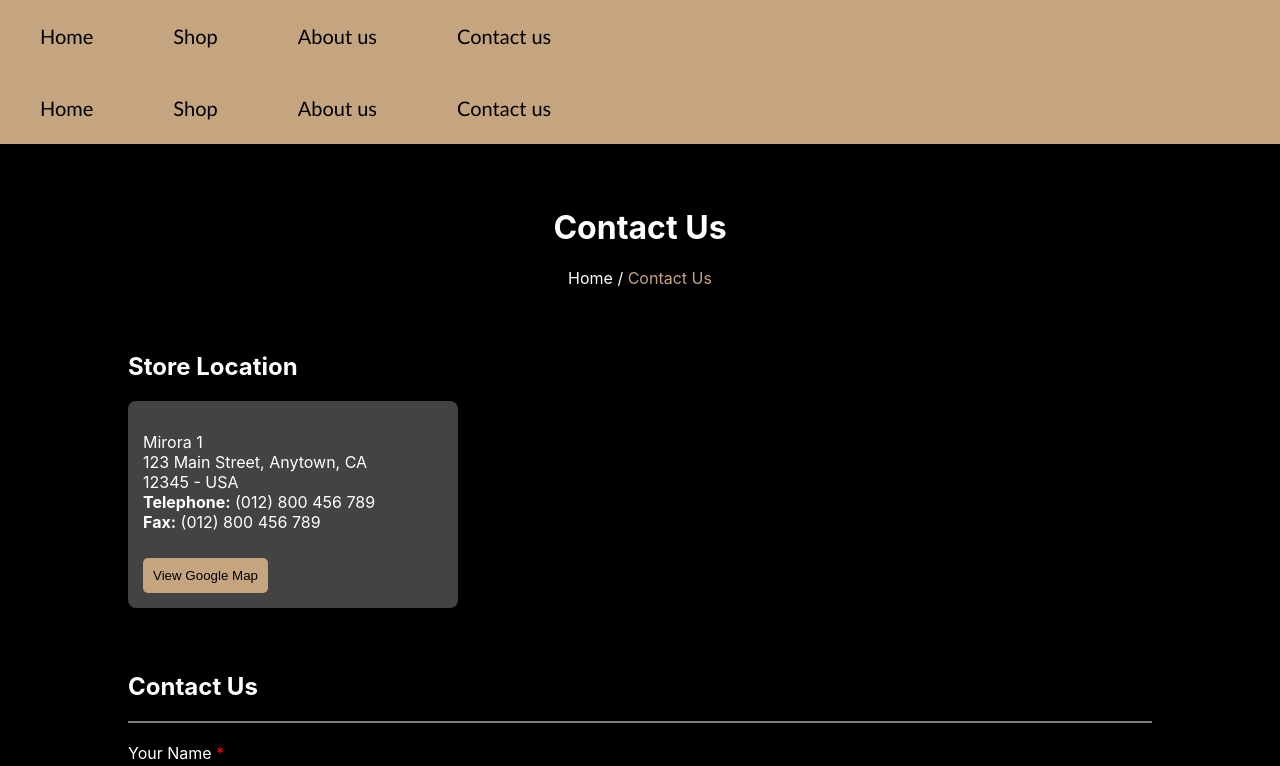
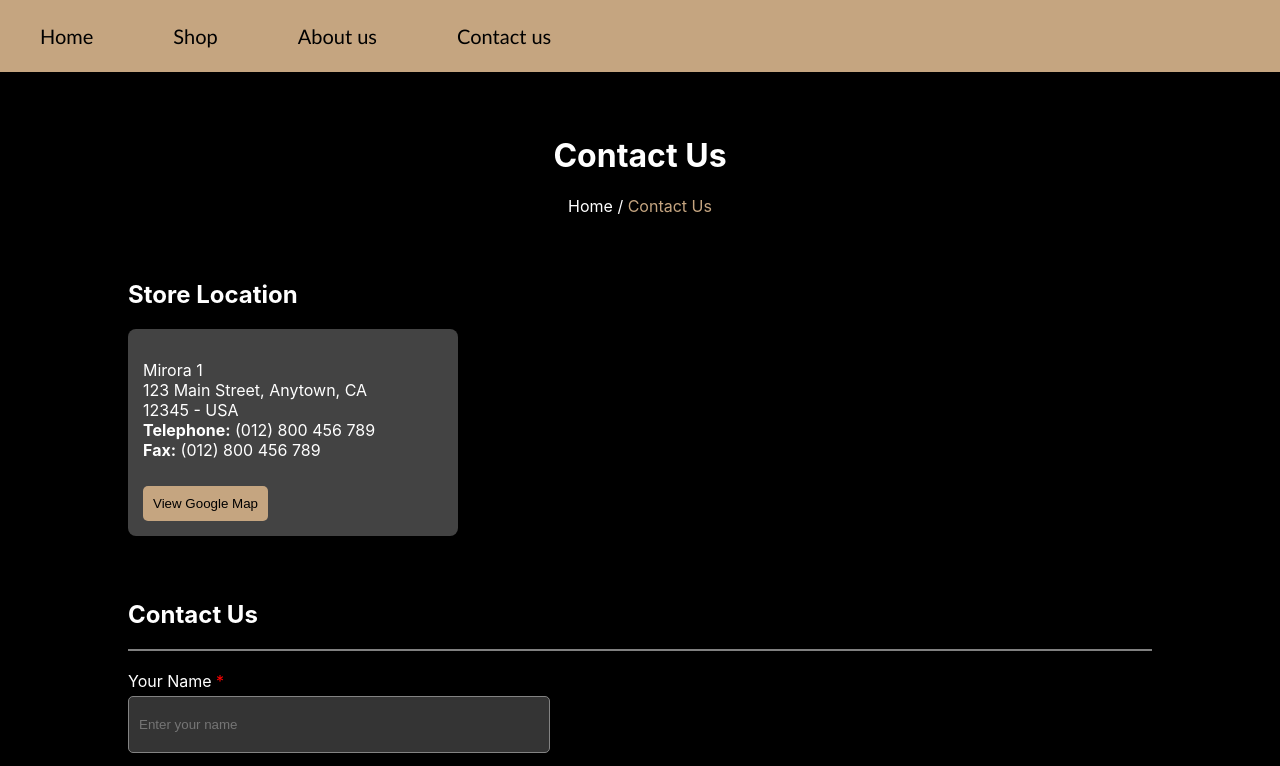
Before and after one commit to elio255/venerisHorology, a React (Create React App) app: page /contact in a window 1280 px wide. Shown: the top 766 px of the page. Built offline with nearby package versions, Linux system fonts and the light colour scheme.

Commit message:
removing headerbar from contact us

```diff
--- a/src/components/contactUs/contactUs.js
+++ b/src/components/contactUs/contactUs.js
@@ -1,6 +1,6 @@
 import React, { useState } from 'react';
 import './contactUs.css';
-import HeaderBar from '../navigationBar/headerbar';
+
 
 const ContactUs = () => {
   const [formData, setFormData] = useState({
@@ -47,7 +47,6 @@ const ContactUs = () => {
 
   return (
     <div className="container">
-      <HeaderBar />
       <div className="subContainer">
         <h1>Contact Us</h1>
         <p className="subtitleDesign">Home / <span style={{ color: '#C5A580' }}>Contact Us</span></p>
```
